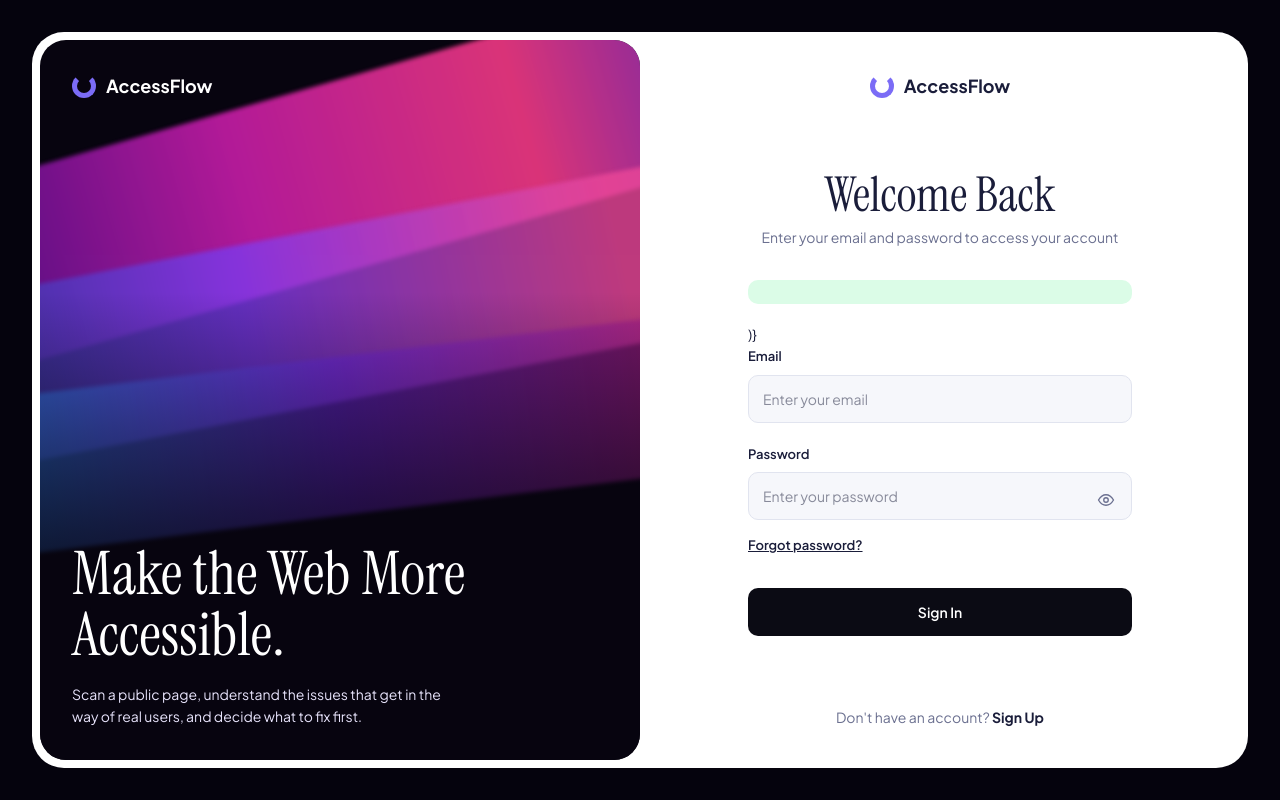
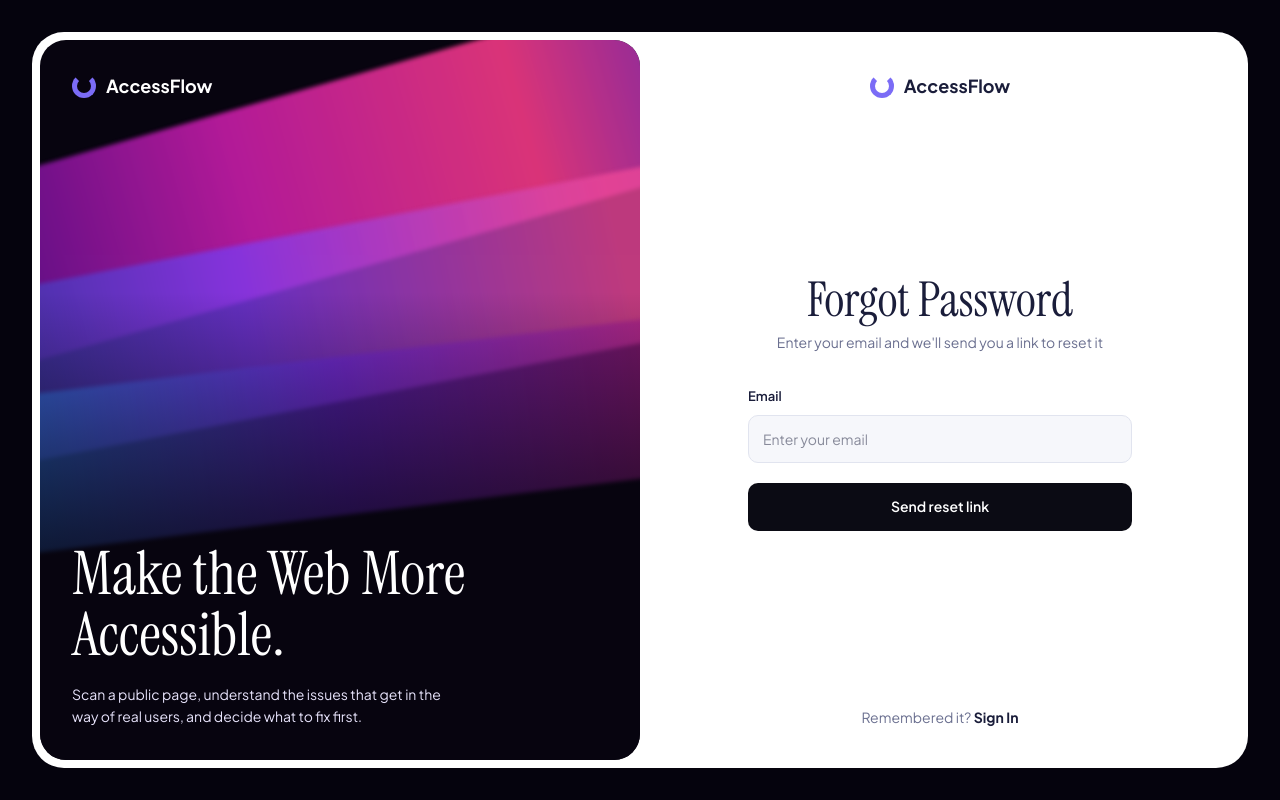
Before and after one commit to Mahmudulhridoy/AccessFlow, a React (Vite) app in the folder client/: page /forgot-password in a window 1280 px wide. Before the commit this address led to /login. Built offline with nearby package versions, Linux system fonts and the light colour scheme; no server answers.

Commit message:
feat(auth): add forgot password and reset password pages

```diff
--- a/client/src/App.jsx
+++ b/client/src/App.jsx
@@ -3,6 +3,8 @@ import { useAuth } from "./context/AuthContext";
 import { homeFor } from "./utils/home";
 import Login from "./components/Login";
 import Register from "./components/Register";
+import ForgotPassword from "./components/ForgotPassword";
+import ResetPassword from "./components/ResetPassword";
 import Dashboard from "./components/Dashboard";
 import ProtectedRoute from "./components/ProtectedRoute";
 
@@ -20,6 +22,8 @@ export default function App() {
       <Route path="/" element={<Landing />} />
       <Route path="/login" element={<Login />} />
       <Route path="/register" element={<Register />} />
+      <Route path="/forgot-password" element={<ForgotPassword />} />
+      <Route path="/reset-password" element={<ResetPassword />} />
       <Route path="/dashboard" element={userOnly(<Dashboard />)} />
       <Route
         path="/admin/scans"
--- /dev/null
+++ b/client/src/components/ForgotPassword.jsx
@@ -0,0 +1,81 @@
+import { useState } from "react";
+import { Link } from "react-router-dom";
+import api from "../api/axios";
+import { alertBox, btnDark, input, label } from "../utils/ui";
+import AuthLayout from "./AuthLayout";
+
+export default function ForgotPassword() {
+  const [email, setEmail] = useState("");
+  const [sent, setSent] = useState(false);
+  const [error, setError] = useState("");
+  const [submitting, setSubmitting] = useState(false);
+
+  const handleSubmit = async (e) => {
+    e.preventDefault();
+    setError("");
+    setSubmitting(true);
+    try {
+      await api.post("/auth/forgot-password", { email });
+      setSent(true);
+    } catch (err) {
+      setError(err.response?.data?.error || "Something went wrong, try again");
+    } finally {
+      setSubmitting(false);
+    }
+  };
+
+  return (
+    <AuthLayout
+      title="Forgot Password"
+      subtitle="Enter your email and we'll send you a link to reset it"
+      footer={
+        <>
+          Remembered it?{" "}
+          <Link to="/login" className="font-bold text-ink">
+            Sign In
+          </Link>
+        </>
+      }
+    >
+      {sent ? (
+        <div
+          role="status"
+          className="mt-8 rounded-[10px] bg-green-100 p-4 text-sm text-green-900"
+        >
+          If an account exists for {email}, a reset link is on its way. The link
+          works for 30 minutes. Check your spam folder if you don't see it.
+        </div>
+      ) : (
+        <form onSubmit={handleSubmit} className="mt-8 space-y-5">
+          {error && (
+            <p role="alert" className={alertBox}>
+              {error}
+            </p>
+          )}
+          <div>
+            <label htmlFor="email" className={label}>
+              Email
+            </label>
+            <input
+              id="email"
+              type="email"
+              autoComplete="email"
+              required
+              placeholder="Enter your email"
+              value={email}
+              onChange={(e) => setEmail(e.target.value)}
+              className={input}
+            />
+          </div>
+          <button
+            type="submit"
+            disabled={submitting}
+            className={`${btnDark} w-full`}
+          >
+            {submitting ? "Sending..." : "Send reset link"}
+          </button>
+        </form>
+      )}
+    </AuthLayout>
+  );
+}
--- a/client/src/components/Login.jsx
+++ b/client/src/components/Login.jsx
@@ -1,5 +1,5 @@
 import { useState } from "react";
-import { Link, Navigate, useNavigate } from "react-router-dom";
+import { Link, Navigate, useLocation, useNavigate } from "react-router-dom";
 import { useAuth } from "../context/AuthContext";
 import { homeFor } from "../utils/home";
 import { alertBox, btnDark, input, label } from "../utils/ui";
@@ -9,6 +9,7 @@ import Icon from "./Icon";
 export default function Login() {
   const { user, login } = useAuth();
   const navigate = useNavigate();
+  const notice = useLocation().state?.notice;
   const [email, setEmail] = useState("");
   const [password, setPassword] = useState("");
   const [show, setShow] = useState(false);
@@ -44,10 +45,12 @@ export default function Login() {
       }
     >
       <form onSubmit={handleSubmit} className="mt-8 space-y-5">
+        {notice && (
           <p
             role="status"
             className="rounded-[10px] bg-green-100 p-3 text-sm text-green-900"
           >
+            {notice}
           </p>
         )}
         {error && (
@@ -95,6 +98,7 @@ export default function Login() {
             </button>
           </div>
           <Link
+            to="/forgot-password"
             className="mt-1 inline-flex min-h-11 items-center text-[13px] font-semibold text-ink underline"
           >
             Forgot password?
--- /dev/null
+++ b/client/src/components/ResetPassword.jsx
@@ -0,0 +1,108 @@
+import { useState } from "react";
+import { Link, useNavigate, useSearchParams } from "react-router-dom";
+import api from "../api/axios";
+import { alertBox, btnDark, input, label } from "../utils/ui";
+import AuthLayout from "./AuthLayout";
+
+export default function ResetPassword() {
+  const [params] = useSearchParams();
+  const token = params.get("token");
+  const navigate = useNavigate();
+  const [password, setPassword] = useState("");
+  const [confirm, setConfirm] = useState("");
+  const [error, setError] = useState("");
+  const [submitting, setSubmitting] = useState(false);
+
+  const handleSubmit = async (e) => {
+    e.preventDefault();
+    setError("");
+    if (password !== confirm) {
+      setError("Passwords do not match");
+      return;
+    }
+    setSubmitting(true);
+    try {
+      await api.post("/auth/reset-password", { token, password });
+      navigate("/login", {
+        replace: true,
+        state: { notice: "Password updated. Log in with your new password." },
+      });
+    } catch (err) {
+      setError(err.response?.data?.error || "Something went wrong, try again");
+      setSubmitting(false);
+    }
+  };
+
+  return (
+    <AuthLayout
+      title="New Password"
+      subtitle="Choose a new password for your account"
+      footer={
+        <>
+          Back to{" "}
+          <Link to="/login" className="font-bold text-ink">
+            Sign In
+          </Link>
+        </>
+      }
+    >
+      {!token ? (
+        <div role="alert" className={`${alertBox} mt-8`}>
+          This reset link is not valid.{" "}
+          <Link to="/forgot-password" className="font-semibold underline">
+            Request a new one
+          </Link>
+        </div>
+      ) : (
+        <form onSubmit={handleSubmit} className="mt-8 space-y-5">
+          {error && (
+            <p role="alert" className={alertBox}>
+              {error}{" "}
+              <Link to="/forgot-password" className="font-semibold underline">
+                Request a new link
+              </Link>
+            </p>
+          )}
+          <div>
+            <label htmlFor="password" className={label}>
+              New password
+            </label>
+            <input
+              id="password"
+              type="password"
+              autoComplete="new-password"
+              required
+              minLength={8}
+              placeholder="At least 8 characters"
+              value={password}
+              onChange={(e) => setPassword(e.target.value)}
+              className={input}
+            />
+          </div>
+          <div>
+            <label htmlFor="confirm" className={label}>
+              Confirm new password
+            </label>
+            <input
+              id="confirm"
+              type="password"
+              autoComplete="new-password"
+              required
+              placeholder="Re-enter your password"
+              value={confirm}
+              onChange={(e) => setConfirm(e.target.value)}
+              className={input}
+            />
+          </div>
+          <button
+            type="submit"
+            disabled={submitting}
+            className={`${btnDark} w-full`}
+          >
+            {submitting ? "Saving..." : "Update password"}
+          </button>
+        </form>
+      )}
+    </AuthLayout>
+  );
+}
```
